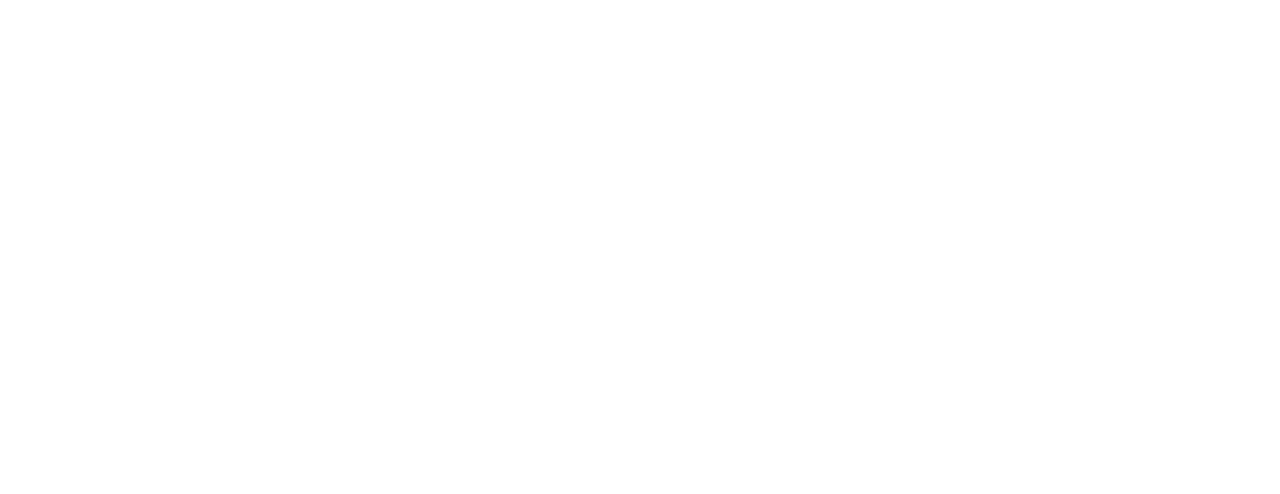
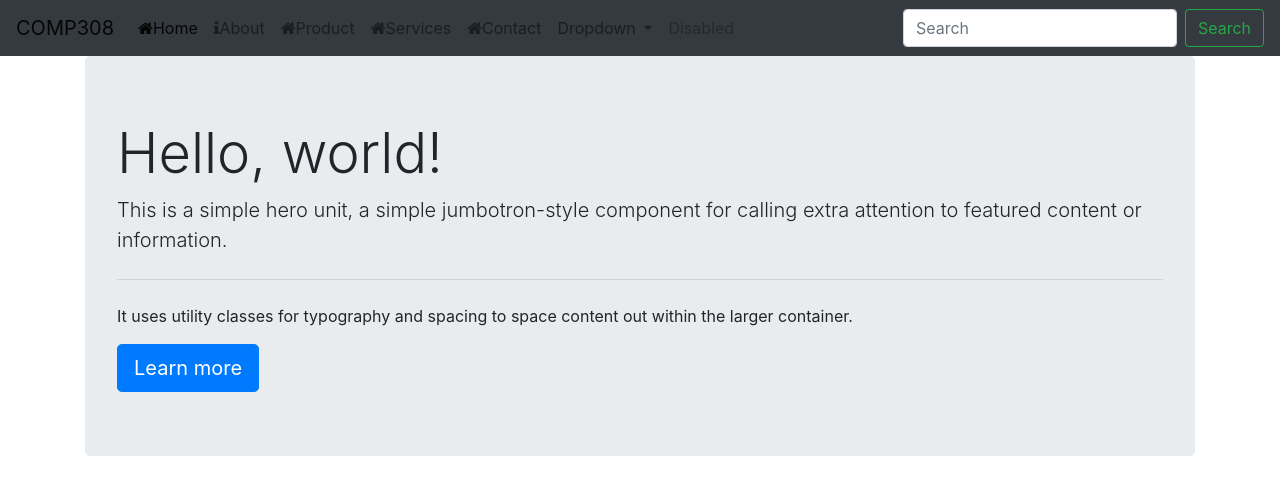
Before and after one commit to TejinderKaur/COMP308-W2019-Lesson1A, a website: page index.html in a window 1280 px wide. Drawn offline with nearby package versions, Linux system fonts and the light colour scheme.

Commit message:
Bootstrap and Font awesome

```diff
--- a/index.html
+++ b/index.html
@@ -5,8 +5,67 @@
     <meta name="viewport" content="width=device-width, initial-scale=1.0">
     <meta http-equiv="X-UA-Compatible" content="ie=edge">
     <title>COMP308-W2019-LESSON1A</title>
+    <link rel="stylesheet" href="./node_modules/bootstrap/dist/css/bootstrap.min.css">
+    <link rel="stylesheet" href="./node_modules/font-awesome/css/font-awesome.min.css">
+    <link rel="stylesheet" href="./Content/app.css">
 </head>
 <body>
+        <nav class="navbar navbar-expand-lg navbar-light bg-dark">
+                <a class="navbar-brand" href="#">COMP308</a>
+                <button class="navbar-toggler" type="button" data-toggle="collapse" data-target="#navbarSupportedContent" aria-controls="navbarSupportedContent" aria-expanded="false" aria-label="Toggle navigation">
+                  <span class="navbar-toggler-icon"></span>
+                </button>
+
+                <div class="collapse navbar-collapse" id="navbarSupportedContent">
+                  <ul class="navbar-nav mr-auto">
+                    <li class="nav-item active">
+                      <a class="nav-link" href="#"><i class="fa fa-home"></i>Home <span class="sr-only">(current)</span></a>
+                    </li>
+                    <li class="nav-item">
+                      <a class="nav-link" href="#"><i class="fa fa-info"></i>About</a>
+                    </li>
+                    <li class="nav-item">
+                        <a class="nav-link" href="#"><i class="fa fa-home"></i>Product</a>
+                    </li>
+                    <li class="nav-item">
+                        <a class="nav-link" href="#"><i class="fa fa-home"></i>Services</a>
+                    </li>
+                    <li class="nav-item">
+                        <a class="nav-link" href="#"><i class="fa fa-home"></i>Contact</a>
+                    </li>
+                    <li class="nav-item dropdown">
+                      <a class="nav-link dropdown-toggle" href="#" id="navbarDropdown" role="button" data-toggle="dropdown" aria-haspopup="true" aria-expanded="false">
+                        Dropdown
+                      </a>
+                      <div class="dropdown-menu" aria-labelledby="navbarDropdown">
+                        <a class="dropdown-item" href="#">Action</a>
+                        <a class="dropdown-item" href="#">Another action</a>
+                        <div class="dropdown-divider"></div>
+                        <a class="dropdown-item" href="#">Something else here</a>
+                      </div>
+                    </li>
+                    <li class="nav-item">
+                      <a class="nav-link disabled" href="#" tabindex="-1" aria-disabled="true">Disabled</a>
+                    </li>
+                  </ul>
+                  <form class="form-inline my-2 my-lg-0">
+                    <input class="form-control mr-sm-2" type="search" placeholder="Search" aria-label="Search">
+                    <button class="btn btn-outline-success my-2 my-sm-0" type="submit">Search</button>
+                  </form>
+                </div>
+              </nav>
+              <div class="container">
+              <div class="jumbotron">
+                    <h1 class="display-4">Hello, world!</h1>
+                    <p class="lead">This is a simple hero unit, a simple jumbotron-style component for calling extra attention to featured content or information.</p>
+                    <hr class="my-4">
+                    <p>It uses utility classes for typography and spacing to space content out within the larger container.</p>
+                    <a class="btn btn-primary btn-lg" href="#" role="button">Learn more</a>
+                  </div>
+                </div>
+    <!--3rd party javascript libraries-->
+    <script src="./node_modules/jquery/dist/jquery.min.js"></script>
+    <script src="./node_modules/bootstrap/dist/js/bootstrap.min.js"></script>
     <script src="./Scripts/app.js"></script>
 </body>
 </html>
```
Also changed, not shown: package.json (added, +25 -0 lines), Content/app.css (added), 2 other files.
